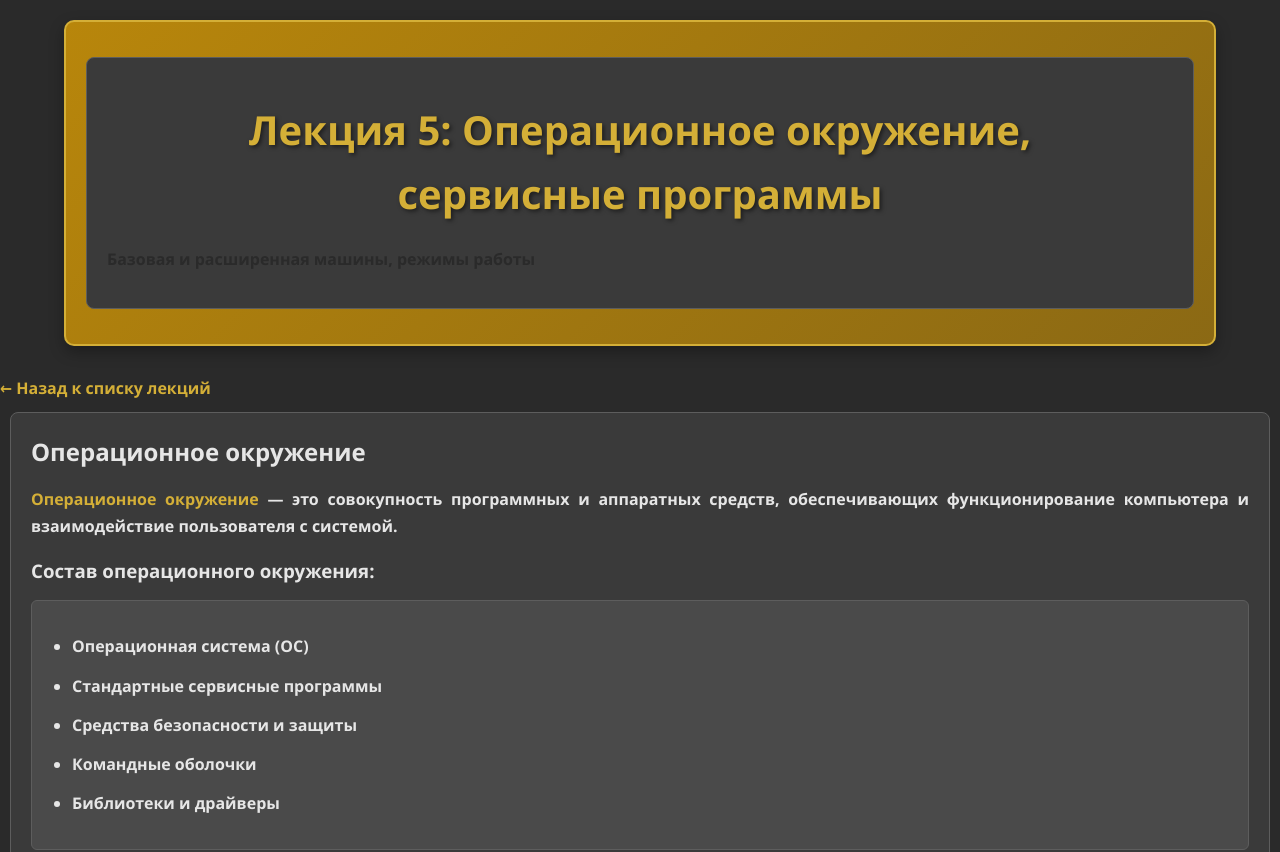
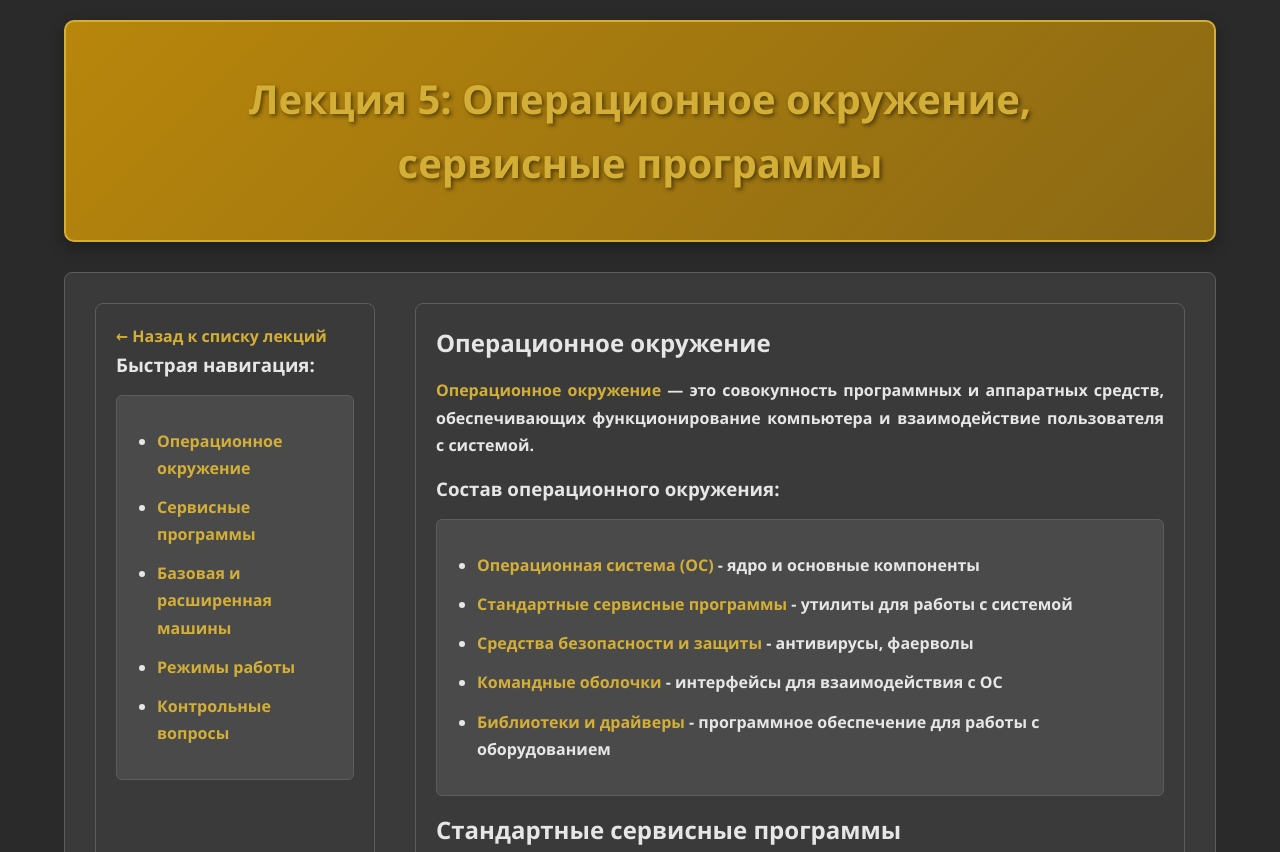
Before and after one commit to lavrinovaa23-prog/Operating-systems, a plain HTML site: page mdk0501/lectures/lecture5.html in a window 1280 px wide. Shown: the top 852 px of the page. Drawn offline with Linux system fonts and the light colour scheme; files that its build step writes are made by us from their sources.

Commit message:
Update lecture5.html

```diff
--- a/mdk0501/lectures/lecture5.html
+++ b/mdk0501/lectures/lecture5.html
@@ -4,33 +4,40 @@
     <meta charset="UTF-8">
     <meta name="viewport" content="width=device-width, initial-scale=1.0">
     <title>Лекция 5 - Операционное окружение</title>
-    <link rel="stylesheet" href="../style.css">
+    <link rel="stylesheet" href="/style.css">
 </head>
 <body>
     <header>
-        <div class="container">
-            <h1>Лекция 5: Операционное окружение, сервисные программы</h1>
-            <p>Базовая и расширенная машины, режимы работы</p>
-        </div>
+        <h1>Лекция 5: Операционное окружение, сервисные программы</h1>
     </header>
 
-    <main class="container">
-        <a href="../index.html" class="back-btn">← Назад к списку лекций</a>
+    <div class="cont">
+        <div class="item1">
+            <a href="/mdk0501/index.html" class="back-btn">← Назад к списку лекций</a>
+            <h3>Быстрая навигация:</h3>
+            <ul>
+                <li><a href="#environment">Операционное окружение</a></li>
+                <li><a href="#services">Сервисные программы</a></li>
+                <li><a href="#machines">Базовая и расширенная машины</a></li>
+                <li><a href="#modes">Режимы работы</a></li>
+                <li><a href="#questions">Контрольные вопросы</a></li>
+            </ul>
+        </div>
 
-        <div class="lecture-content">
-            <h2>Операционное окружение</h2>
+        <div class="item2">
+            <h2 id="environment">Операционное окружение</h2>
             <p><strong>Операционное окружение</strong> — это совокупность программных и аппаратных средств, обеспечивающих функционирование компьютера и взаимодействие пользователя с системой.</p>
 
             <h3>Состав операционного окружения:</h3>
             <ul>
-                <li>Операционная система (ОС)</li>
-                <li>Стандартные сервисные программы</li>
-                <li>Средства безопасности и защиты</li>
-                <li>Командные оболочки</li>
-                <li>Библиотеки и драйверы</li>
+                <li><strong>Операционная система (ОС)</strong> - ядро и основные компоненты</li>
+                <li><strong>Стандартные сервисные программы</strong> - утилиты для работы с системой</li>
+                <li><strong>Средства безопасности и защиты</strong> - антивирусы, фаерволы</li>
+                <li><strong>Командные оболочки</strong> - интерфейсы для взаимодействия с ОС</li>
+                <li><strong>Библиотеки и драйверы</strong> - программное обеспечение для работы с оборудованием</li>
             </ul>
 
-            <h2>Стандартные сервисные программы</h2>
+            <h2 id="services">Стандартные сервисные программы</h2>
             <ul>
                 <li><strong>Утилиты управления файлами:</strong> ls, cp, mv, rm (Linux); Проводник (Windows)</li>
                 <li><strong>Мониторы системы:</strong> top, ps (Linux); Task Manager (Windows)</li>
@@ -40,7 +47,7 @@
                 <li><strong>Системы резервного копирования:</strong> rsync, утилиты для создания образов</li>
             </ul>
 
-            <h2>Базовая и расширенная машины</h2>
+            <h2 id="machines">Базовая и расширенная машины</h2>
 
             <h3>Базовая машина</h3>
             <p>Это аппаратное оборудование (компьютер), на котором работает операционная система.</p>
@@ -48,7 +55,7 @@
             <h3>Расширенная машина</h3>
             <p>Это абстракция, созданная операционной системой, которая накладывает дополнительные уровни управления ресурсами, защиты и управления доступом.</p>
 
-            <h2>Режимы работы процессора</h2>
+            <h2 id="modes">Режимы работы процессора</h2>
 
             <h3>Режим пользователя</h3>
             <p>Режим, в котором выполняются обычные приложения и программы пользователя. Имеет ограниченные права на доступ к ресурсам системы.</p>
@@ -58,12 +65,12 @@
 
             <h3>Основные различия:</h3>
             <ul>
-                <li>В режиме пользователя программы ограничены в правах</li>
-                <li>В режиме супервизора ОС имеет полный контроль над оборудованием</li>
-                <li>Переключение между режимами происходит при системных вызовах</li>
+                <li><strong>В режиме пользователя</strong> программы ограничены в правах</li>
+                <li><strong>В режиме супервизора</strong> ОС имеет полный контроль над оборудованием</li>
+                <li><strong>Переключение между режимами</strong> происходит при системных вызовах</li>
             </ul>
 
-            <h2>Контрольные вопросы:</h2>
+            <h2 id="questions">Контрольные вопросы:</h2>
             <ol>
                 <li>Что такое операционное окружение и что в него входит?</li>
                 <li>Какие типы сервисных программ вы знаете? Приведите примеры.</li>
@@ -72,12 +79,6 @@
                 <li>Почему важно разделение режимов работы процессора?</li>
             </ol>
         </div>
-    </main>
-
-    <footer>
-        <div class="container">
-            <p>&copy; 2024 Курс по операционным системам</p>
-        </div>
-    </footer>
+    </div>
 </body>
 </html>
```
